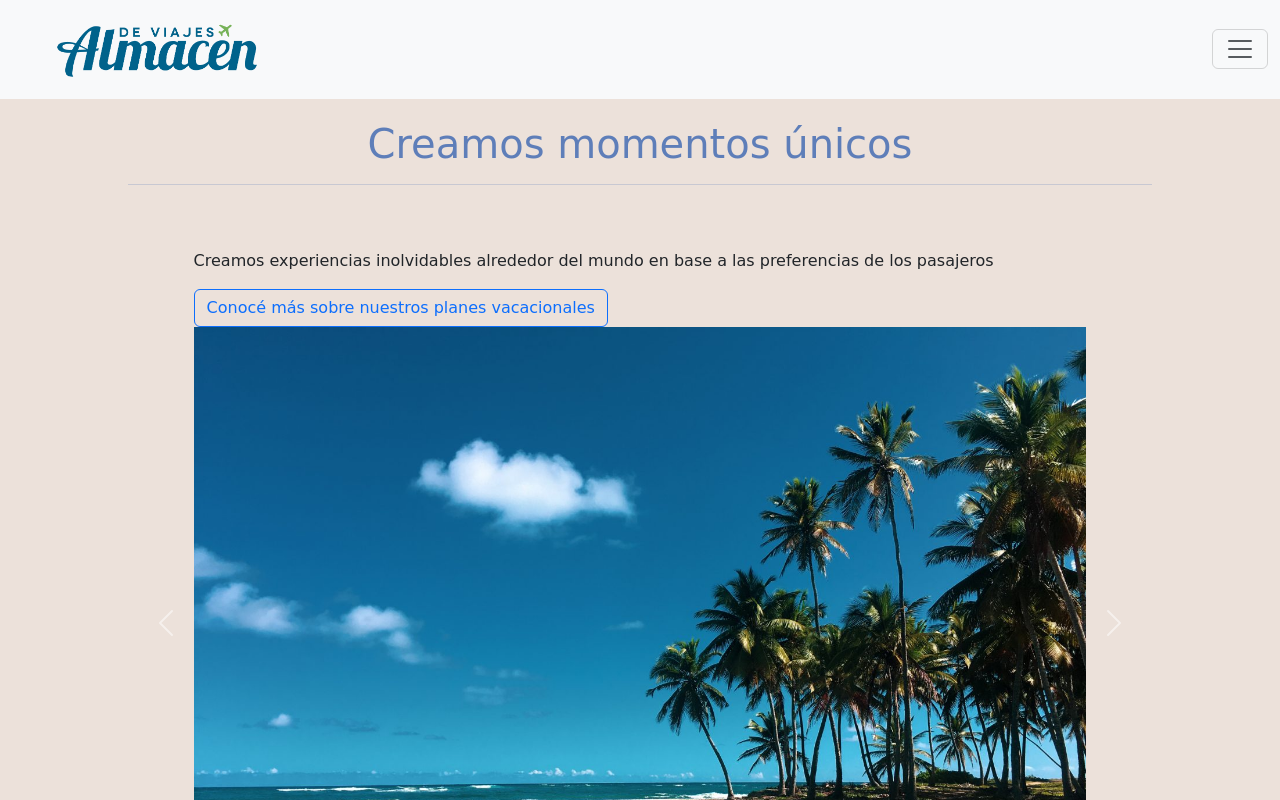
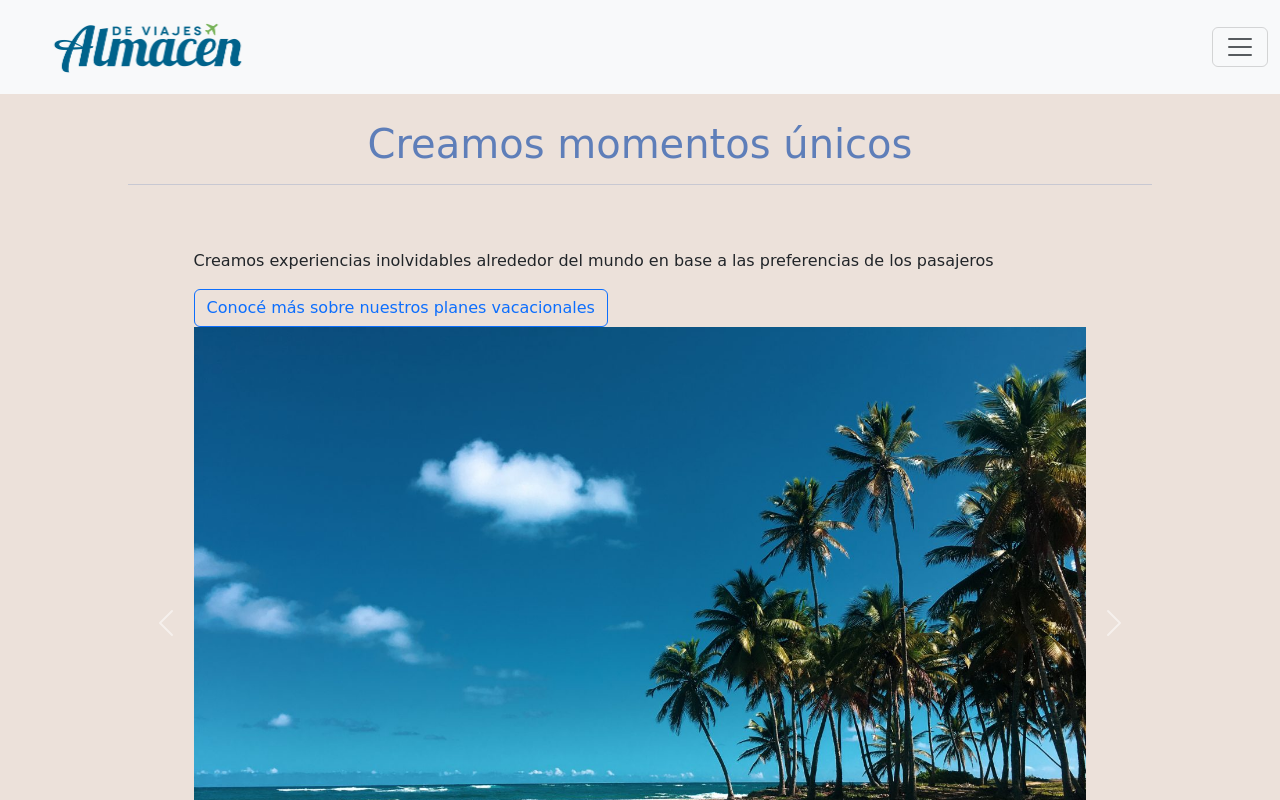
Before and after one commit to MilnerTilleria/pagina-web, a plain HTML site: page index.html in a window 1280 px wide. Shown: the top 800 px of the page. Drawn offline with nearby package versions, Linux system fonts and the light colour scheme; a web font is replaced by a local one.

Commit message:
Add files via upload

```diff
--- a/assets/styles.css
+++ b/assets/styles.css
@@ -14,9 +14,7 @@ html, body{
     margin-left: 10%;
 }
 
-/* .btn {
-    margin-left: 82%;
-} */
+
 
 @keyframes floatIn {
     from {
--- a/index.html
+++ b/index.html
@@ -15,7 +15,7 @@
 <header>
     <nav class="navbar bg-body-tertiary fixed-top">
         <div class="container-fluid">
-        <a class="navbar-brand" href="./index.html"><img src="assets/imgs/cropped-Almacen-Logo.png" alt="Almacén de viajes-logo" width="300rem" srcset=""></a>
+        <a class="navbar-brand" href="./index.html"><img src="assets/imgs/cropped-Almacen-Logo.png" alt="Almacén de viajes-logo" width="25%" srcset=""></a>
         <button class="navbar-toggler" type="button" data-bs-toggle="offcanvas" data-bs-target="#offcanvasNavbar" aria-controls="offcanvasNavbar" aria-label="Toggle navigation">
             <span class="navbar-toggler-icon"></span>
         </button>
```
